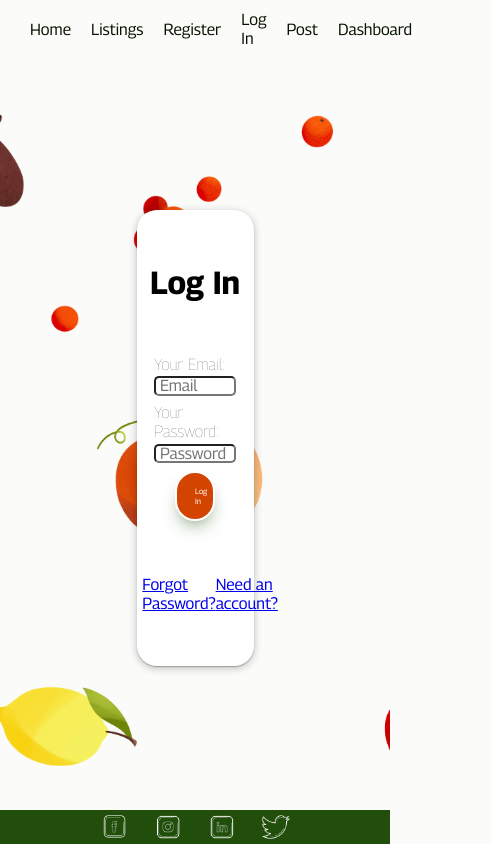
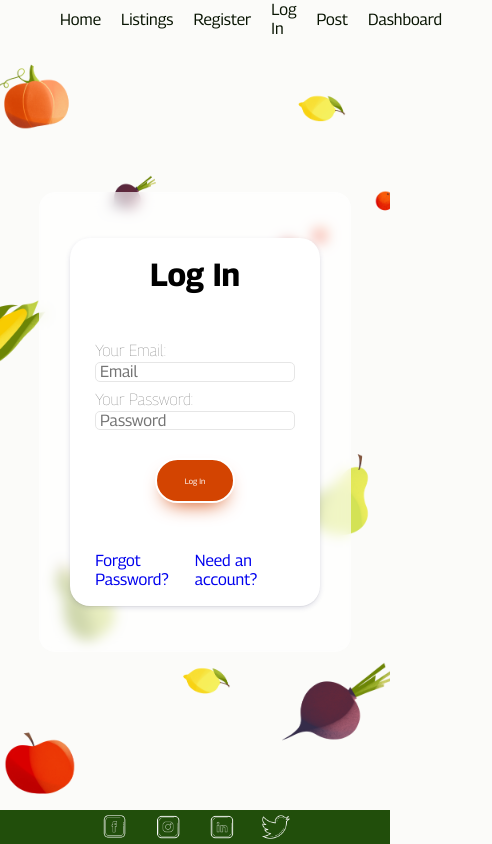
Before and after one commit to SchoolOfCode/bc13_final-project_front-end-maccaw, a Next.js app in the folder home-grown/: page /login in a window 390 px wide. Shown: the whole page, 492 px wide, since content can reach past the window. Built offline with nearby package versions, Linux system fonts and the light colour scheme; no server answers.

Commit message:
some responsivity added

```diff
--- a/home-grown/pages/login.js
+++ b/home-grown/pages/login.js
@@ -27,7 +27,9 @@ export default function Login() {
   }
 
   return (
+
     <div className={styles["log-in-container"]}>
+      <div className={styles["glass-container"]}>
       <div className={styles["log-in-card"]}>
         <h1>Log In</h1>
         {err && <h2>{err}</h2>}
@@ -45,10 +47,11 @@ export default function Login() {
           </button>
         </form>
         <div className={styles.links}>
-          <Link href="/forgotpassword">Forgot Password?</Link>
-          <Link href="/signup">Need an account?</Link>
+          <Link style={{ textDecoration: 'none' }} href="/forgotpassword">Forgot Password?</Link>
+          <Link  style={{ textDecoration: 'none' }} href="/signup">Need an account?</Link>
         </div>
       </div>
     </div>
+    </div>
   );
 }
--- a/home-grown/styles/Login.module.css
+++ b/home-grown/styles/Login.module.css
@@ -1,6 +1,8 @@
 .log-in-container{
+  vertical-align: bottom;
     display: flex;
-    height:calc(100vh - 10vh);
+    overflow: hidden;
+    height:calc(100vh - 9vh);
     max-height: 100vh;
     background-image: url('../public/illustrations/desktop-wallpaper.png');
     background-repeat: no-repeat;
@@ -11,15 +13,24 @@
     font-family: var(--textFont);
 }
 
+.glass-container{
+border-radius: 16px;
+background: rgba(255, 255, 255, 0.66);
+border-radius: 16px;
+backdrop-filter: blur(6.3px);
+    min-width: 40%;
+    height: 80%;
+}
+
 .log-in-card{
 background-color: white;
-width: 30%;
-height: 60%;
+width: 80%;
+height: 80%;
 border-radius: 20px;
-box-shadow: rgba(0, 0, 0, 0.25) 0px 0.0625em 0.0625em, rgba(0, 0, 0, 0.25) 0px 0.125em 0.5em, rgba(255, 255, 255, 0.1) 0px 0px 0px 1px inset;
+box-shadow: rgba(50, 50, 105, 0.15) 0px 2px 5px 0px, rgba(0, 0, 0, 0.05) 0px 1px 1px 0px;
 }
 
-.form-container, .log-in-card{
+.form-container, .log-in-card, .glass-container{
     display: flex;
     flex-direction: column;
     justify-content: center;
@@ -28,8 +39,8 @@ box-shadow: rgba(0, 0, 0, 0.25) 0px 0.0625em 0.0625em, rgba(0, 0, 0, 0.25) 0px 0
 }
 
 .form-container{
-    width: 70%;
-    height: 60%;
+    width: 80%;
+    height: 70%;
     gap: 2vmin;
 
 
@@ -38,11 +49,14 @@ box-shadow: rgba(0, 0, 0, 0.25) 0px 0.0625em 0.0625em, rgba(0, 0, 0, 0.25) 0px 0
 .links{
     display: flex;
     justify-content: space-between;
-    width: 90%;
+    width: 80%;
+    color: var(--darkColour);
+
 }
 
 .button {
     border-radius: 999px;
+    margin-top: 20px;
     box-sizing: border-box;
     font-family: var(--textFont);
     color: #FFFFFF;
@@ -53,10 +67,10 @@ box-shadow: rgba(0, 0, 0, 0.25) 0px 0.0625em 0.0625em, rgba(0, 0, 0, 0.25) 0px 0
     padding: 8px 18px;
     text-align: center;
     font-size: 2vmin;
-    height: 50px;
+    height: 45px;
     width: 40%;
     background-color: var(--highLightTwo);
-    box-shadow:var(--highLightOne) 0 10px 20px -10px;
+    box-shadow:var(--highLightTwo) 0 10px 20px -10px;
 
   }
 
@@ -71,9 +85,34 @@ box-shadow: rgba(0, 0, 0, 0.25) 0px 0.0625em 0.0625em, rgba(0, 0, 0, 0.25) 0px 0
     height: 5vmin;
     margin-top: 0.6vmin;
     padding-left: 1vmin;
+    border: 1px solid #e6e6e6;
   }
 
   .label{
     font-weight:lighter;
     color: var(--lighterFontColor)
   }
+
+/* media query for ipad(medium screen size) */
+
+  @media (max-width: 1200px) {
+    .glass-container{
+
+            min-width: 50%;
+            height: 80%;
+        }
+  }
+
+  /* media query for mobile (small screen size) */
+
+  @media (max-width: 820px) {
+    .glass-container{
+
+            min-width: 80%;
+            height: 60%;
+        }
+        .log-in-container{
+            background-image: url('../public/illustrations/phone-wallpaper.png');
+        }
+
+  }
--- a/home-grown/styles/globals.css
+++ b/home-grown/styles/globals.css
@@ -22,6 +22,7 @@
 
 #__next{
   height: 100%;
+  width: 100%;
 }
 
 /*
@@ -51,6 +52,7 @@ html, body {
 body {
   -webkit-font-smoothing: antialiased;
   background-color: var(--mainWhite);
+
 }
 /*
   6. Improve media defaults
@@ -90,7 +92,7 @@ p, h2, h3, h4, h5, h6 {
   /* background-color: white; */
   position: sticky;
   display: hidden;
-  z-index: 10;
+  /* z-index: 10; */
   display: flex;
   justify-content: space-between;
   width: 100%;
@@ -111,9 +113,10 @@ p, h2, h3, h4, h5, h6 {
       align-items: center;
       justify-content: center;
       color: var(--darkColour);
-      gap: 20px;
-      padding: 10px;
-      padding-right: 80px;
+     gap: 20px;
+     margin-right: 80px;
+      /* padding: 10px;
+      padding-right: 80px;  */
   }
   li{
     height: 100%;
```
